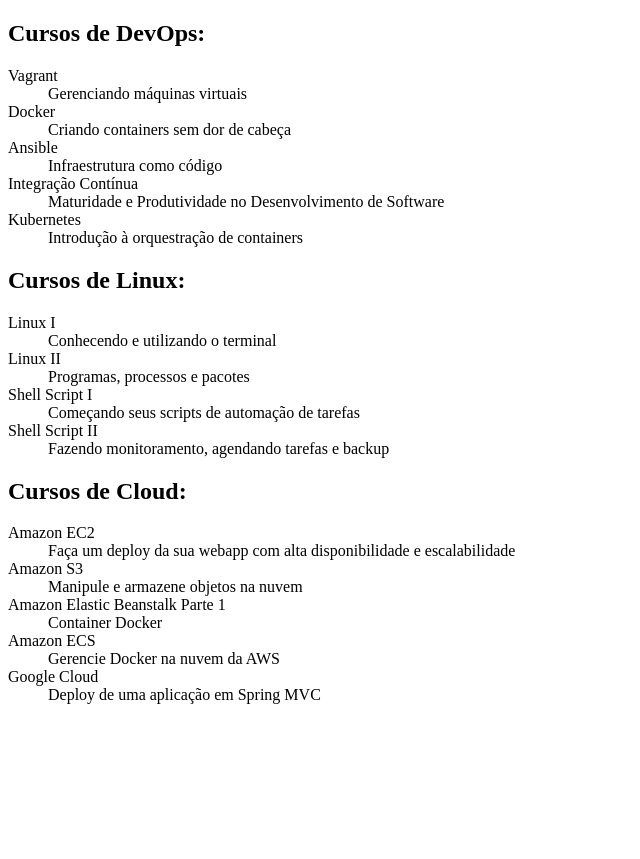
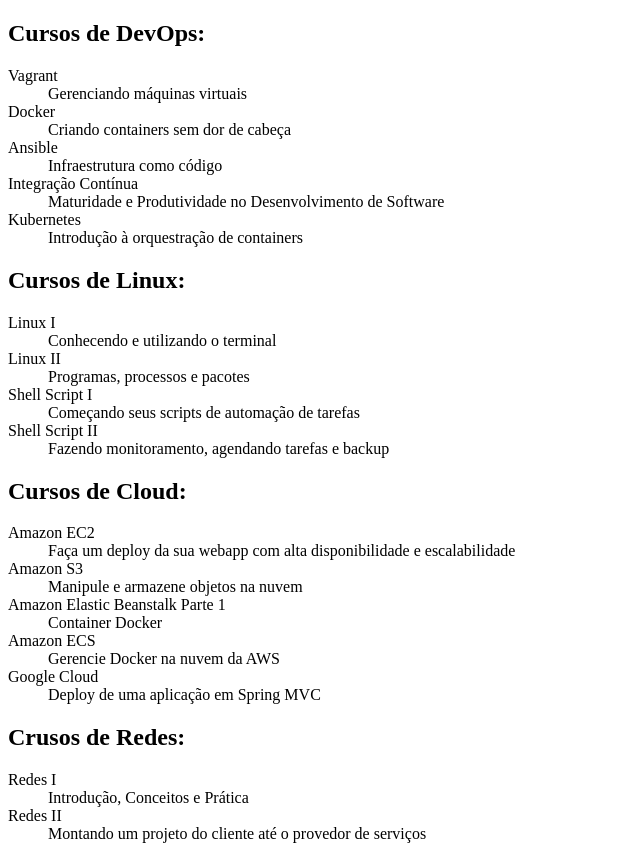
Before and after one commit to Piroquio/alura-git, a plain HTML site: page index.html in a window 1280 px wide. Shown: the whole page, without its empty margins (0-640 px from the left). Before the commit the page ends 800 px from the top, so only its background shows below. Drawn offline with Linux system fonts and the light colour scheme.

Commit message:
Adicionando lista de cursos de redes

```diff
--- a/index.html
+++ b/index.html
@@ -61,5 +61,15 @@
 		<dd>Deploy de uma aplicação em Spring MVC</dd>
 	</dl>
 
+	<h2>Crusos de Redes:</h2>
+
+	<dl>
+		<dt>Redes I</dt>
+		<dd>Introdução, Conceitos e Prática</dd>
+
+		<dt>Redes II</dt>
+		<dd>Montando um projeto do cliente até o provedor de serviços</dd>
+	</dl>
+
 </body>
 </html>
```
